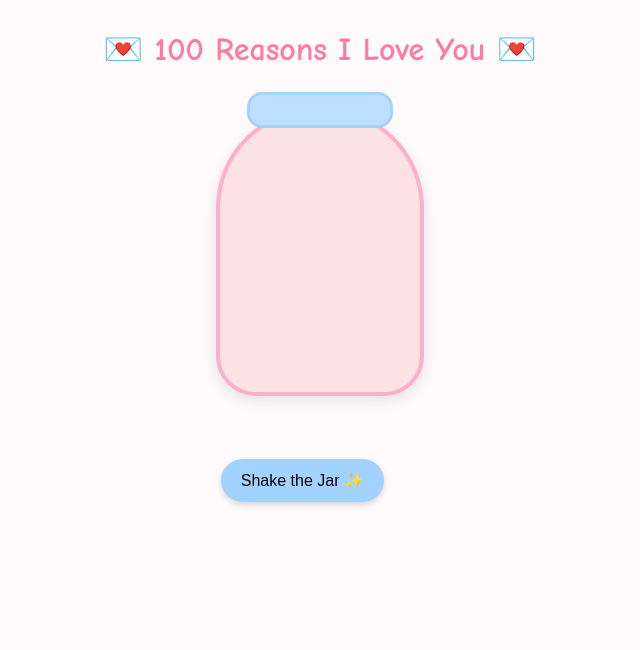
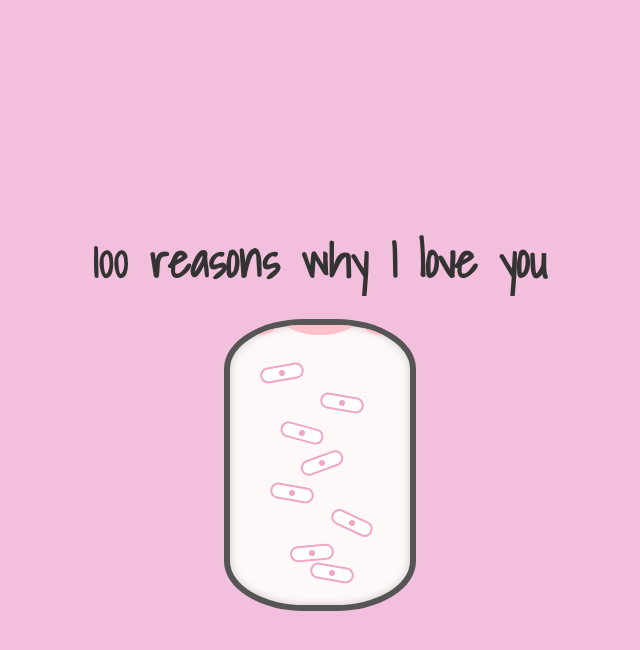
Before and after one commit to Xtgbnkomkono/jar, a plain HTML site: page index.html in a window 1280 px wide. Shown: the whole page, without its empty margins (320-960 px from the left). Drawn offline with Linux system fonts and the light colour scheme.

Commit message:
Update index.html

```diff
--- a/index.html
+++ b/index.html
@@ -1,127 +1,102 @@
 <!DOCTYPE html>
 <html lang="en">
 <head>
-  <meta charset="UTF-8" />
-  <meta name="viewport" content="width=device-width, initial-scale=1.0" />
+  <meta charset="UTF-8">
   <title>100 Reasons I Love You</title>
+  <link href="https://fonts.googleapis.com/css2?family=Shadows+Into+Light&display=swap" rel="stylesheet">
   <style>
     body {
-      font-family: 'Comic Sans MS', cursive, sans-serif;
-      background-color: #fffafc;
-      color: #444;
+      margin: 0;
+      height: 100vh;
+      display: flex;
+      justify-content: center;
+      align-items: center;
+      background-color: #F2BFDD;
+      font-family: 'Shadows Into Light', cursive;
+    }
+
+    .container {
       text-align: center;
-      margin: 0;
-      padding: 0;
     }
+
     h1 {
-      margin-top: 30px;
-      color: #ff7b9c;
+      font-size: 3rem;
+      margin-bottom: 20px;
+      color: #333;
     }
-    #jar {
-      margin: 40px auto;
-      width: 200px;
+
+    .jar {
+      position: relative;
+      width: 180px; /* thinner jar */
       height: 280px;
-      background: #fde2e4;
-      border: 4px solid #ffafcc;
-      border-radius: 100px 100px 40px 40px;
-      position: relative;
-      box-shadow: 0 5px 15px rgba(0,0,0,0.1);
+      margin: 0 auto;
+      background: #fff8f8;
+      border: 6px solid #555;
+      border-radius: 80px/50px;
+      box-shadow: inset 0 0 10px rgba(0,0,0,0.2);
+      overflow: hidden;
     }
-    #lid {
-      width: 140px;
-      height: 30px;
-      background: #bde0fe;
-      border: 3px solid #a2d2ff;
-      border-radius: 15px;
+
+    .bow {
       position: absolute;
-      top: -20px;
+      top: -30px;
       left: 50%;
       transform: translateX(-50%);
+      width: 80px;
+      height: 40px;
+      background: pink;
+      border-radius: 50%;
     }
-    #note {
-      margin-top: 20px;
-      font-size: 1.2em;
-      padding: 15px;
-      border-radius: 12px;
-      background: #caffbf;
-      display: inline-block;
-      opacity: 0;
-      transition: opacity 0.5s ease;
+    .bow::before,
+    .bow::after {
+      content: '';
+      position: absolute;
+      top: 10px;
+      width: 40px;
+      height: 30px;
+      background: pink;
+      border-radius: 50%;
     }
-    button {
-      background: #a2d2ff;
-      border: none;
-      padding: 12px 20px;
-      font-size: 1em;
-      border-radius: 25px;
-      cursor: pointer;
-      margin-top: 20px;
-      box-shadow: 0 3px 6px rgba(0,0,0,0.15);
-      transition: transform 0.2s;
+    .bow::before { left: -40px; }
+    .bow::after { right: -40px; }
+
+    .note {
+      position: absolute;
+      width: 40px;
+      height: 12px;
+      background: #fff;
+      border: 2px solid #f1a5c5;
+      border-radius: 10px;
+      transform: rotate(10deg);
     }
-    button:hover {
-      transform: scale(1.05);
-      background: #ffafcc;
-    }
-    @keyframes shake {
-      0% { transform: translate(1px, 1px) rotate(0deg); }
-      20% { transform: translate(-1px, -2px) rotate(-1deg); }
-      40% { transform: translate(-3px, 0px) rotate(1deg); }
-      60% { transform: translate(3px, 2px) rotate(0deg); }
-      80% { transform: translate(1px, -1px) rotate(1deg); }
-      100% { transform: translate(-1px, 2px) rotate(-1deg); }
-    }
-    .shake {
-      animation: shake 0.5s;
+    .note::after {
+      content: '';
+      position: absolute;
+      top: 50%;
+      left: 50%;
+      transform: translate(-50%, -50%);
+      width: 6px;
+      height: 6px;
+      background: #f1a5c5;
+      border-radius: 50%;
     }
   </style>
 </head>
 <body>
-  <h1>💌 100 Reasons I Love You 💌</h1>
-  <div id="jar">
-    <div id="lid"></div>
+  <div class="container">
+    <h1>100 reasons why I love you</h1>
+    <div class="jar">
+      <div class="bow"></div>
+      <!-- Notes inside jar -->
+      <div class="note" style="top:40px; left:30px; transform: rotate(-10deg);"></div>
+      <div class="note" style="top:70px; left:90px;"></div>
+      <div class="note" style="top:100px; left:50px; transform: rotate(15deg);"></div>
+      <div class="note" style="top:130px; left:70px; transform: rotate(-20deg);"></div>
+      <div class="note" style="top:160px; left:40px;"></div>
+      <div class="note" style="top:190px; left:100px; transform: rotate(25deg);"></div>
+      <div class="note" style="top:220px; left:60px; transform: rotate(-5deg);"></div>
+      <div class="note" style="top:240px; left:80px; transform: rotate(10deg);"></div>
+    </div>
   </div>
-  <button onclick="openNote()">Shake the Jar ✨</button>
-  <div id="note"></div>
-
-  <script>
-    const notes = [
-      "You make me laugh until my stomach hurts.",
-      "I love how you always check if I’m okay.",
-      "You give the warmest hugs ever.",
-      "Your smile makes every day brighter.",
-      "You actually listen to me when I ramble.",
-      "You believe in me more than I do sometimes.",
-      "The way you care about little things melts me.",
-      "You make even the most boring days fun.",
-      "You’re my safe place.",
-      "I love the way you say my name."
-    ];
-
-    let usedNotes = [];
-
-    function openNote() {
-      const jar = document.getElementById("jar");
-      jar.classList.add("shake");
-      setTimeout(() => jar.classList.remove("shake"), 500);
-
-      if (usedNotes.length === notes.length) {
-        document.getElementById("note").innerText = "No more notes... but I still love you endlessly 💖";
-        document.getElementById("note").style.opacity = 1;
-        return;
-      }
-
-      let index;
-      do {
-        index = Math.floor(Math.random() * notes.length);
-      } while (usedNotes.includes(index));
-
-      usedNotes.push(index);
-      const note = notes[index];
-      const noteDiv = document.getElementById("note");
-      noteDiv.innerText = note;
-      noteDiv.style.opacity = 1;
-    }
-  </script>
 </body>
 </html>
```
